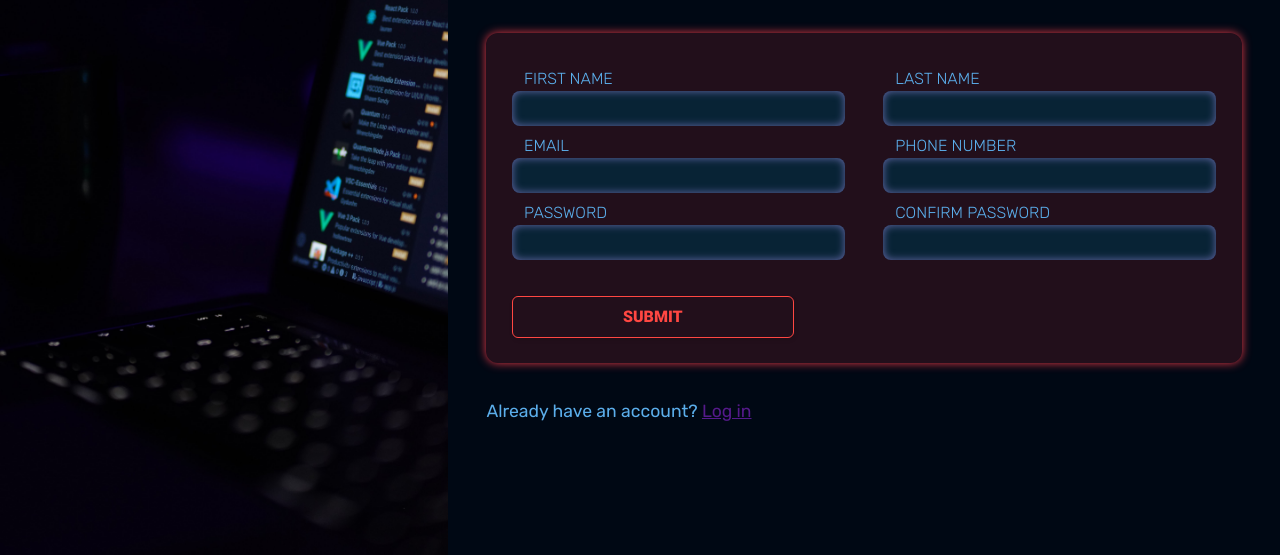
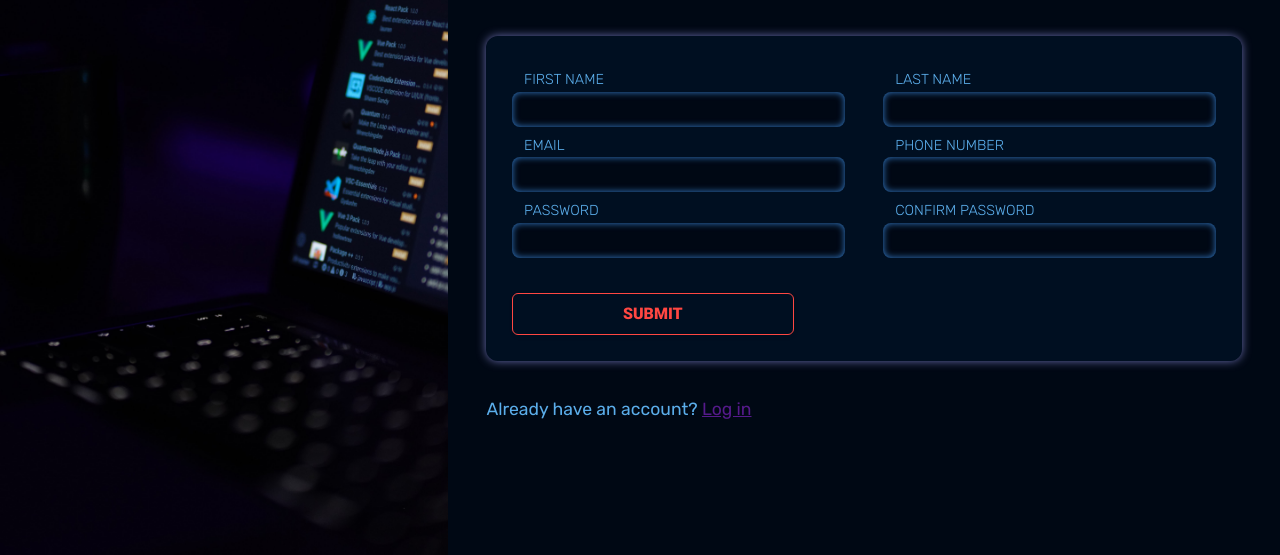
Before and after one commit to eLamine-dev/Sign-up-Form, a plain HTML site: page index.html in a window 1280 px wide. Shown: the part 245-800 px from the top of the page. Drawn offline with Linux system fonts and the light colour scheme.

Commit message:
tweaking shadows

```diff
--- a/index.html
+++ b/index.html
@@ -26,32 +26,32 @@
             <div class="inputs-row">
                <div class="input-div">
                   <label for="">FIRST NAME</label>
-                  <input type="text" />
+                  <input type="text" required />
                </div>
                <div class="input-div">
                   <label for="">LAST NAME</label>
-                  <input type="text" />
+                  <input type="text" required />
                </div>
             </div>
             <div class="inputs-row">
                <div class="input-div">
                   <label for="">EMAIL</label>
-                  <input type="text" />
+                  <input type="text" required />
                </div>
                <div class="input-div">
                   <label for="">PHONE NUMBER</label>
-                  <input type="text" />
+                  <input type="text" required />
                </div>
             </div>
 
             <div class="inputs-row">
                <div class="input-div">
                   <label for="">PASSWORD</label>
-                  <input type="password" />
+                  <input type="password" required />
                </div>
                <div class="input-div">
                   <label for="">CONFIRM PASSWORD</label>
-                  <input type="password" />
+                  <input type="password" required />
                </div>
             </div>
             <button class="submit-btn" type="submit">SUBMIT</button>
--- a/style.css
+++ b/style.css
@@ -61,8 +61,8 @@ form {
    border: none;
    padding: 2vw;
    border-radius: 12px;
-   background-color: #e6394725;
-   box-shadow: 0 0 10px #e63947;
+   background-color: #001d3d4f;
+   box-shadow: 0 0 10px #686cac;
 }
 
 .inputs-row {
@@ -80,7 +80,7 @@ form {
 
 label {
    color: #5baeeb;
-   font-size: 1rem;
+   font-size: 0.9rem;
    display: block;
    text-transform: uppercase;
    font-weight: lighter;
@@ -94,15 +94,23 @@ input {
    height: 2.2rem;
    /* border: #5baeeb 1px solid; */
    border: none;
-   background-color: #082335;
+   background-color: #000814;
    font-size: 1.2rem;
    padding-left: 12px;
-   box-shadow: inset 0 0 8px #686cac;
+   box-shadow: inset 0 0 7px #357ecc;
    outline: none;
    color: aqua;
    font-size: rem;
    font-family: "Rubik", sans-serif;
    font-weight: lighter;
+}
+
+input:focus {
+   box-shadow: inset 0 0 10px #e60a0a;
+}
+
+input:valid {
+   box-shadow: inset 0 0 10px #357ecc;
 }
 
 .submit-btn {
```
